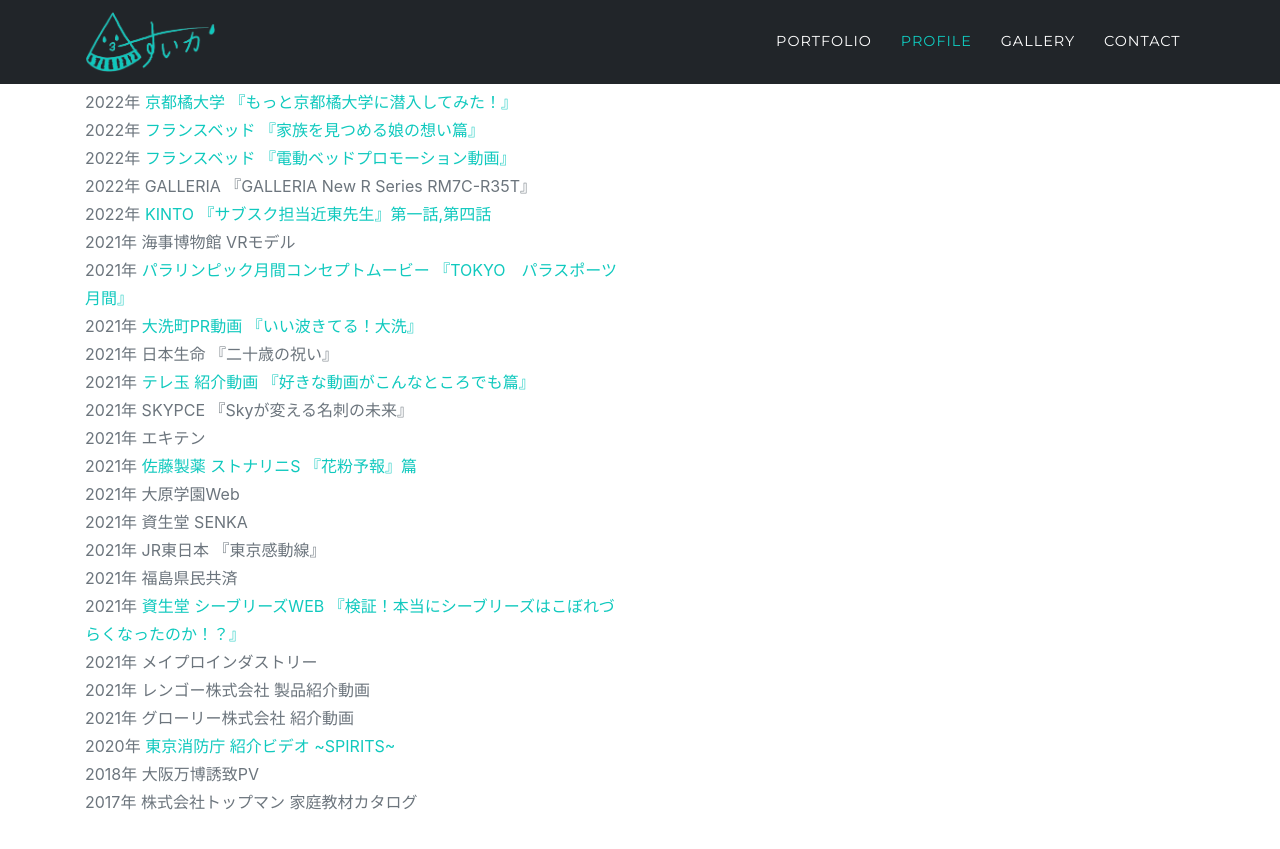
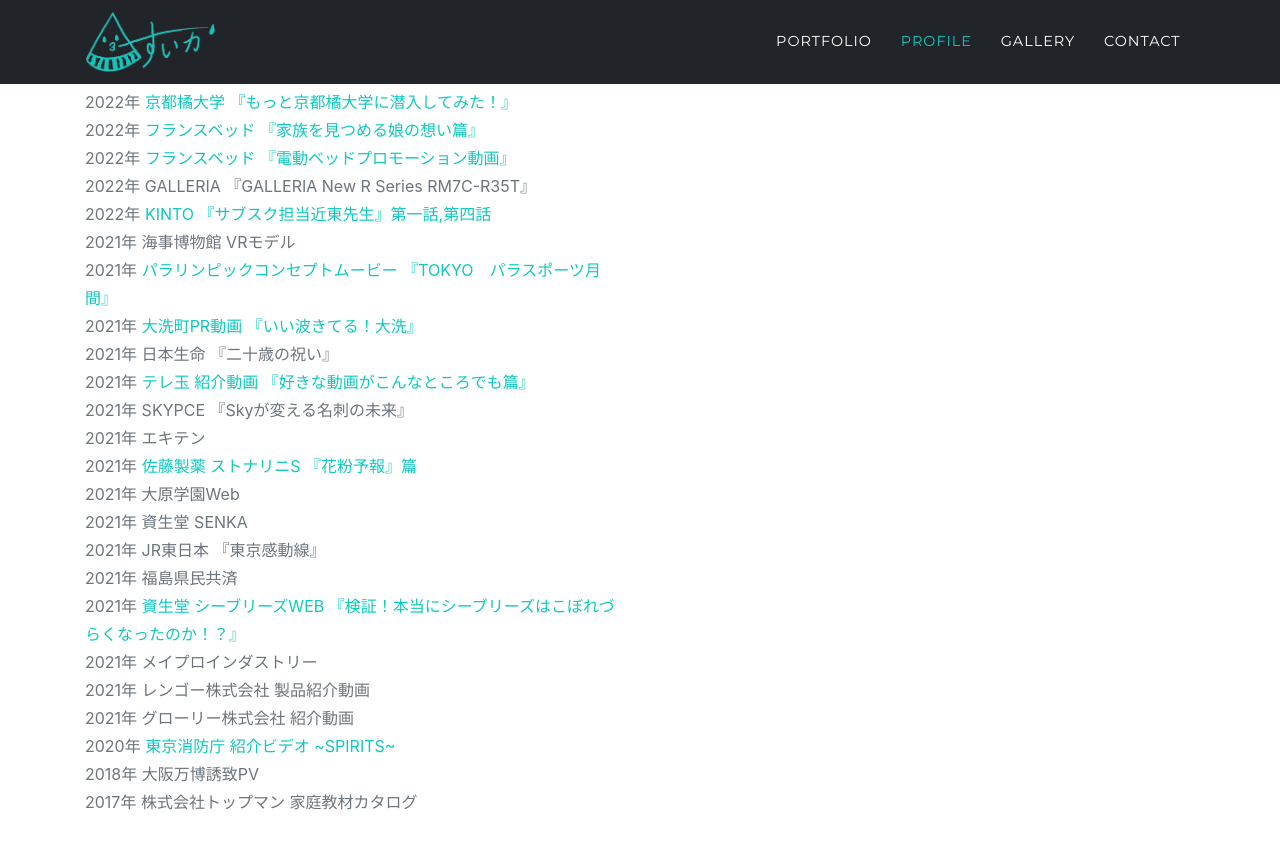
Before and after one commit to Suika0430/Suika0430.github.io, a Jekyll site: the page built from index.md, in a window 1280 px wide and 900 px high, scrolled down 3215 px. Shown: the top 849 px of the window. Built offline with Jekyll 4.4.1, drawn with Linux system fonts in a browser that asks for light colours; some web fonts are replaced.

Commit message:
Update cm.yaml

```diff
--- a/_data/cm.yaml
+++ b/_data/cm.yaml
@@ -30,7 +30,7 @@
 - title: 海事博物館 VRモデル
   year: 2021
   url:
-- title: パラリンピック月間コンセプトムービー 『TOKYO　パラスポーツ月間』
+- title: パラリンピックコンセプトムービー 『TOKYO　パラスポーツ月間』
   year: 2021
   url: https://www.youtube.com/watch?v=amQ_PY_4rok
 - title: 大洗町PR動画 『いい波きてる！大洗』
```
